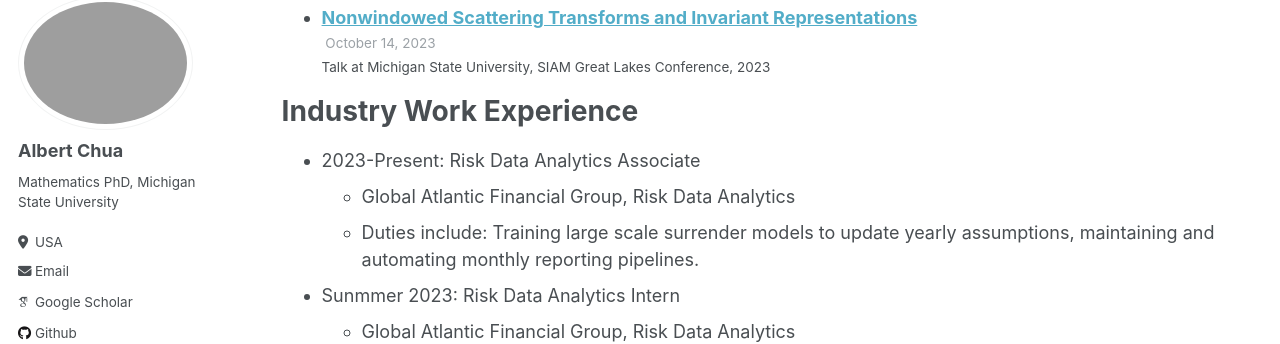
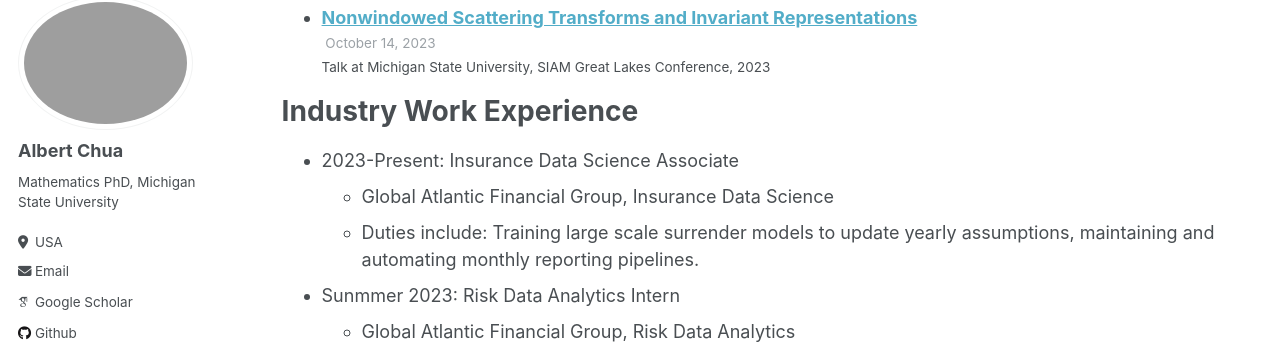
Before and after one commit to alchua1996/alchua1996.github.io, a Jekyll site: the page built from _pages/cv.md, in a window 1280 px wide and 900 px high, scrolled down 866 px. Shown: the part 110-454 px from the top of the window. Built offline with Jekyll 4.4.1, drawn with Linux system fonts in a browser that asks for light colours; some web fonts are replaced.

Commit message:
Update cv.md

```diff
--- a/_pages/cv.md
+++ b/_pages/cv.md
@@ -39,8 +39,8 @@ Talks
 
 Industry Work Experience
 ======
-* 2023-Present: Risk Data Analytics Associate
-  * Global Atlantic Financial Group, Risk Data Analytics
+* 2023-Present: Insurance Data Science Associate
+  * Global Atlantic Financial Group, Insurance Data Science
   * Duties include: Training large scale surrender models to update yearly assumptions, maintaining and automating monthly reporting pipelines.
 
 * Sunmmer 2023: Risk Data Analytics Intern
```
